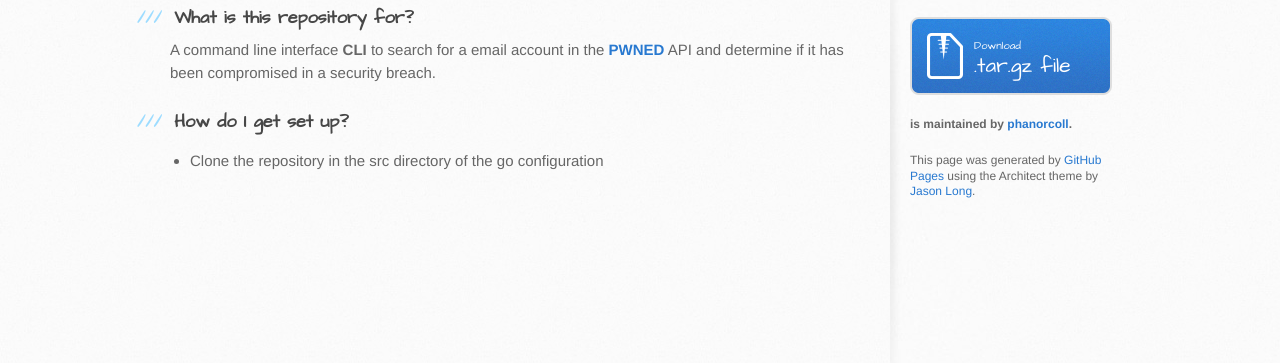
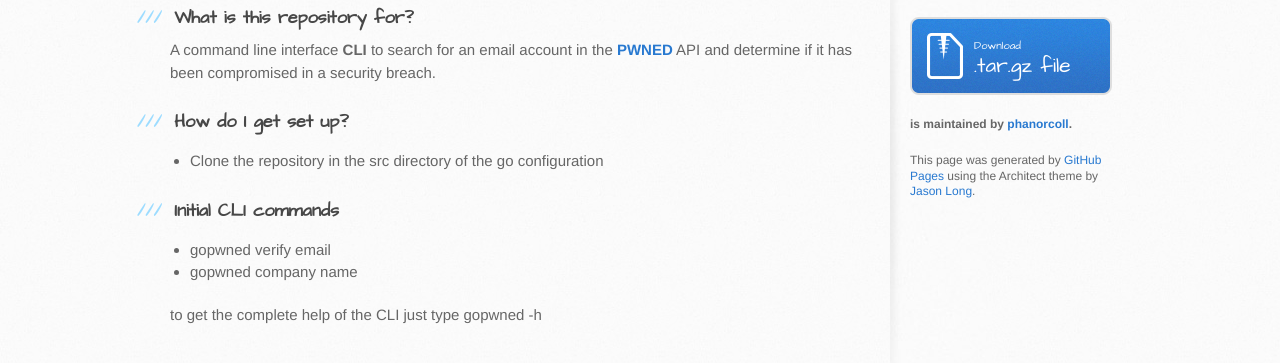
Before and after one commit to phanorcoll/gopwned, a plain HTML site: page index.html in a window 1280 px wide. Shown: the part 281-644 px from the top of the page. Drawn offline with Linux system fonts and the light colour scheme.

```diff
--- a/index.html
+++ b/index.html
@@ -34,7 +34,7 @@
 <h3>
 <a id="what-is-this-repository-for" class="anchor" href="#what-is-this-repository-for" aria-hidden="true"><span aria-hidden="true" class="octicon octicon-link"></span></a>What is this repository for?</h3>
 
-<p>A command line interface <strong>CLI</strong> to search for a email account in the <a href="https://haveibeenpwned.com/"><strong>PWNED</strong></a>
+<p>A command line interface <strong>CLI</strong> to search for an email account in the <a href="https://haveibeenpwned.com/"><strong>PWNED</strong></a>
 API and determine if it has been compromised in a security breach.</p>
 
 <h3>
@@ -43,6 +43,16 @@ API and determine if it has been compromised in a security breach.</p>
 <ul>
 <li>  Clone the repository in the src directory of the go configuration</li>
 </ul>
+
+<h3>
+<a id="initial-cli-commands" class="anchor" href="#initial-cli-commands" aria-hidden="true"><span aria-hidden="true" class="octicon octicon-link"></span></a>Initial CLI commands</h3>
+
+<ul>
+<li>  gopwned verify email</li>
+<li>  gopwned company name</li>
+</ul>
+
+<p>to get the complete help of the CLI just type gopwned -h</p>
         </section>
 
         <aside id="sidebar">
--- a/params.json
+++ b/params.json
@@ -1,6 +1,6 @@
 {
   "name": "Gopwned",
   "tagline": "",
-  "body": "# Gopwned CLI #\r\n\r\n\r\n\r\n### What is this repository for? ###\r\n\r\nA command line interface **CLI** to search for a email account in the [**PWNED**](https://haveibeenpwned.com/)\r\nAPI and determine if it has been compromised in a security breach.\r\n\r\n### How do I get set up? ###\r\n\r\n*   Clone the repository in the src directory of the go configuration\r\n",
+  "body": "# Gopwned CLI #\r\n\r\n\r\n\r\n### What is this repository for? ###\r\n\r\nA command line interface **CLI** to search for an email account in the [**PWNED**](https://haveibeenpwned.com/)\r\nAPI and determine if it has been compromised in a security breach.\r\n\r\n### How do I get set up? ###\r\n\r\n*   Clone the repository in the src directory of the go configuration\r\n\r\n### Initial CLI commands ###\r\n\r\n*   gopwned verify email\r\n*   gopwned company name\r\n\r\nto get the complete help of the CLI just type gopwned -h\r\n",
   "note": "Don't delete this file! It's used internally to help with page regeneration."
 }
```
